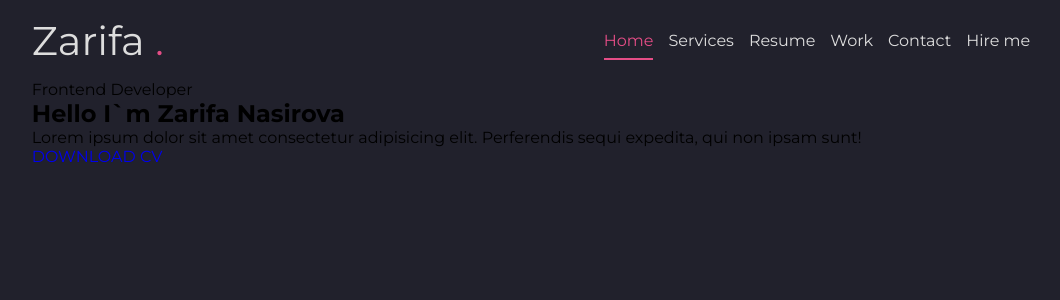
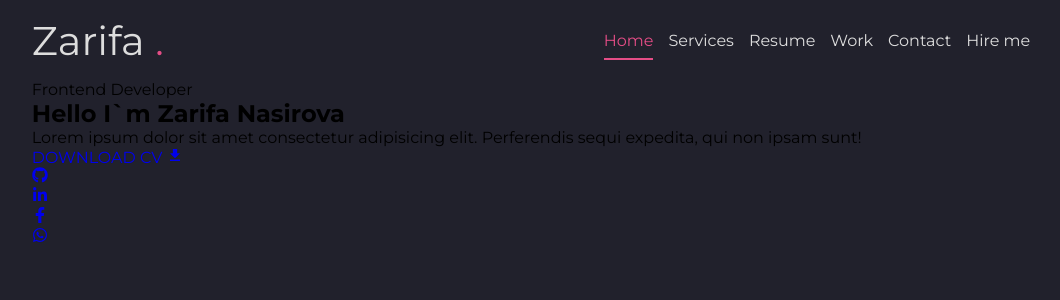
Before and after one commit to Zaranasirova/Portfolio-website, a React (Create React App) app: page / in a window 1280 px wide. Shown: the top 300 px of the page, without its empty margins (109-1169 px from the left). Built offline with nearby package versions, Linux system fonts and the light colour scheme.

Commit message:
Homepage

```diff
--- a/src/pages/HomePage.tsx
+++ b/src/pages/HomePage.tsx
@@ -1,7 +1,11 @@
 import React from "react";
 import { Link } from "react-router-dom";
-
+import { IoMdDownload } from "react-icons/io";
 import resume from "../assets/image/cv.pdf/Zərifə.pdf";
+import { FaGithub } from "react-icons/fa";
+import { FaLinkedinIn } from "react-icons/fa";
+import { FaFacebookF } from "react-icons/fa";
+import { FaWhatsapp } from "react-icons/fa";
 
 const HomePage = () => {
   return (
@@ -25,11 +29,34 @@ const HomePage = () => {
               target="_blank"
               rel="noopener noreferrer"
             >
-              DOWNLOAD CV
+              DOWNLOAD CV <IoMdDownload />
             </Link>
             <ul>
               <li>
-                <Link to={"/"}></Link>
+                <Link to={"https://github.com/Zaranasirova"}>
+                  <FaGithub />
+                </Link>
+              </li>
+              <li>
+                <Link
+                  to={
+                    "https://www.linkedin.com/in/z%C9%99rif%C9%99-n%C9%99sirova-34a551309/"
+                  }
+                >
+                  <FaLinkedinIn />
+                </Link>
+              </li>
+              <li>
+                <Link
+                  to={"https://www.facebook.com/profile.php?id=61564042628039"}
+                >
+                  <FaFacebookF />
+                </Link>
+              </li>
+              <li>
+                <Link to={"https://wa.me/994517375883"}>
+                  <FaWhatsapp />
+                </Link>
               </li>
             </ul>
           </div>
```
